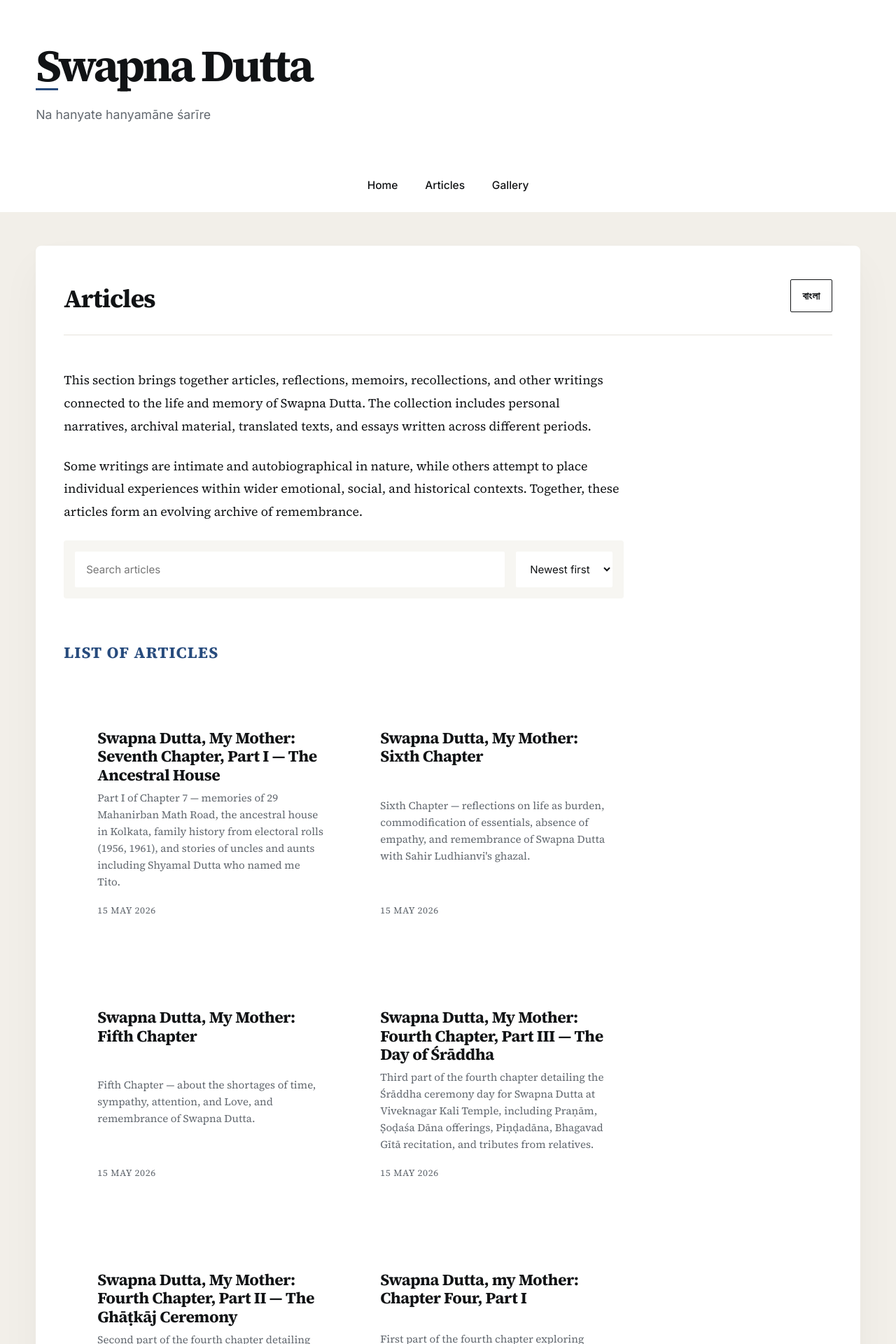
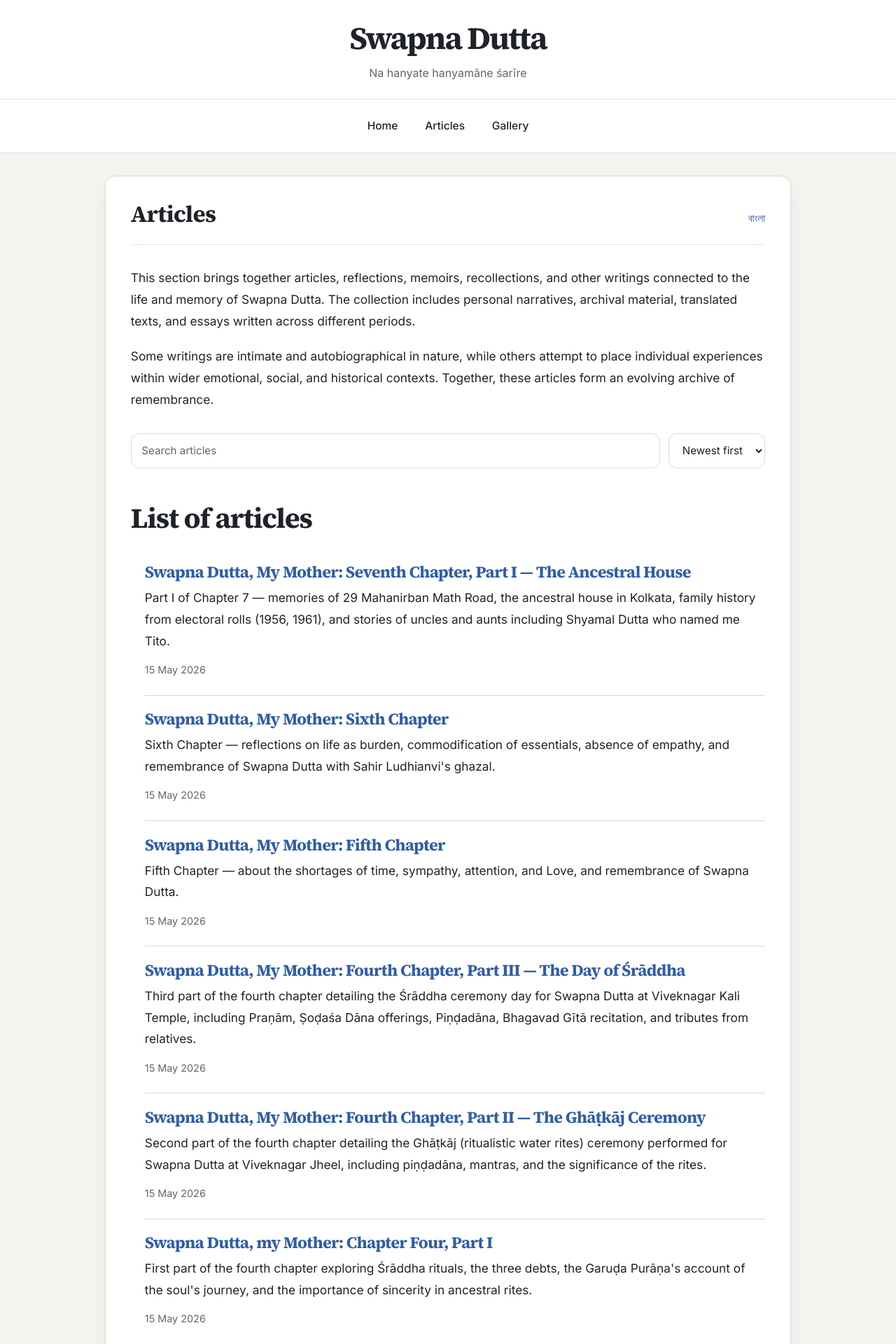
Before and after one commit to titodutta/swapnadutta, a Jekyll site: the page built from articles/index.md, in a window 1280 px wide. Shown: the top 1920 px of the page at 70% size. Built offline with Jekyll 4.4.1, drawn with Linux system fonts in a browser that asks for light colours.

Commit message:
Update global.css R1

```diff
--- a/assets/css/global.css
+++ b/assets/css/global.css
@@ -1,6 +1,3 @@
-/* ==========================================================================
-   1. CORE RESET & CANVASETTE
-   ========================================================================== */
 *,
 *::before,
 *::after {
@@ -14,42 +11,50 @@ html {
   text-size-adjust: none;
 }
 
-body, h1, h2, h3, h4, h5, h6, p, ul, ol, figure, blockquote {
+body,
+h1,
+h2,
+h3,
+h4,
+h5,
+h6,
+p,
+ul,
+ol,
+figure,
+blockquote {
   margin: 0;
   padding: 0;
 }
 
-img, picture, video, svg {
+img,
+picture,
+video,
+svg {
   display: block;
   max-width: 100%;
   height: auto;
 }
 
-button, input, textarea, select {
+button,
+input,
+textarea,
+select {
   font: inherit;
   color: inherit;
 }
 
-/* ==========================================================================
-   2. RE-ENGINEERED PREMIUM ARCHIVE DESIGN TOKENS
-   ========================================================================== */
 :root {
-  /* LIGHT CONFIG: Gallery Studio Muted Cream */
-  --bg: #f2efe9;            /* Deep studio matte paper background */
-  --surface: #ffffff;       /* Pure white layout cards */
-  --surface-soft: #f7f6f2;  /* Smooth grey-beige tint for tools/quotes */
-  --text: #111315;          /* Off-black charcoal ink */
-  --muted: #62686f;         /* Neutral slate for metadata */
-  --border: #ceca4;        /* Soft stone borders */
-  --line: #e6e3dc;          /* Clean layout dividing grid lines */
-  --accent: #274b7d;        /* Deep gallery sapphire accent */
-  --accent-hover: #173154;  /* Dark indigo focus state */
+  --bg: #f5f4f0;
+  --surface: #ffffff;
+  --surface-soft: #faf9f6;
+  --text: #1f2328;
+  --muted: #5f6770;
+  --border: #ddd8cf;
+  --line: #ebe6dd;
+  --accent: #2f5da8;
+  --accent-hover: #214683;
 
-  /* Layout Boundaries */
-  --page-width: 1280px;
-  --content-width: 800px;   /* Perfect visual density line width for text */
-
-  /* Modern Sharp Spacing Scale */
   --space-1: 0.25rem;
   --space-2: 0.5rem;
   --space-3: 0.75rem;
@@ -61,100 +66,64 @@ button, input, textarea, select {
   --space-12: 3rem;
   --space-16: 4rem;
 
-  /* Sharp Industrial Corners (Premium Archive Look) */
-  --radius-sm: 2px;
-  --radius-md: 4px;
-  --radius-lg: 8px;
+  --radius-sm: 0.375rem;
+  --radius-md: 0.625rem;
+  --radius-lg: 0.875rem;
   --radius-full: 999px;
 
-  /* Fonts */
-  --sans: "Inter", system-ui, -apple-system, sans-serif;
+  --page-width: 1320px;
+  --content-width: 980px;
+
+  --sans: "Inter", system-ui, -apple-system, BlinkMacSystemFont, "Segoe UI", sans-serif;
   --serif: "Source Serif 4", Georgia, serif;
 
-  /* Asymmetric Font Hierarchy Scales */
-  --text-sm: clamp(0.85rem, 0.82rem + 0.15vw, 0.95rem);
-  --text-base: clamp(1.02rem, 0.99rem + 0.15vw, 1.12rem);
-  --text-lg: clamp(1.2rem, 1.1rem + 0.4vw, 1.45rem);
-  --text-xl: clamp(1.6rem, 1.3rem + 1.2vw, 2.4rem);
-  --text-2xl: clamp(2.4rem, 1.6rem + 3vw, 4rem);
+  --text-sm: clamp(0.9rem, 0.86rem + 0.2vw, 1rem);
+  --text-base: clamp(1rem, 0.97rem + 0.2vw, 1.08rem);
+  --text-lg: clamp(1.15rem, 1rem + 0.6vw, 1.45rem);
+  --text-xl: clamp(1.7rem, 1.2rem + 1.8vw, 2.5rem);
+  --text-2xl: clamp(2.35rem, 1.5rem + 3vw, 4rem);
 
-  /* Deep Elevation Shadow */
-  --shadow-premium: 0 30px 60px rgba(17, 19, 21, 0.04), 0 2px 8px rgba(17, 19, 21, 0.02);
+  --shadow-md: 0 10px 30px rgba(20, 20, 20, 0.05);
 }
 
-@media (prefers-color-scheme: dark) {
-  :root {
-    /* DARK CONFIG: Low-Glare Velvet Charcoal */
-    --bg: #0f1012;          /* True deep studio black/grey matrix */
-    --surface: #17191c;     /* Elevated panel slate */
-    --surface-soft: #202327;/* Inner module contrast fills */
-    --text: #e2e5e8;        /* Soft silver typography ink (prevents blur glare) */
-    --muted: #9ba2a9;       /* Subdued secondary descriptions */
-    --border: #2a2d33;      /* Dark frame borders */
-    --line: #22252a;        /* Subtle container separators */
-    --accent: #7ca5eb;      /* Vibrant low-light active anchor blue */
-    --accent-hover: #a1c0f5;/* Soft active highlight */
-    --shadow-premium: none;
-  }
-}
-
-/* ==========================================================================
-   3. GLOBAL TEXT CONFIGURATION & ACCESSIBILITY
-   ========================================================================== */
 body {
   min-height: 100vh;
   background: var(--bg);
   color: var(--text);
   font-family: var(--sans);
   font-size: var(--text-base);
-  line-height: 1.8;
+  line-height: 1.72;
   -webkit-font-smoothing: antialiased;
   text-rendering: optimizeLegibility;
 }
 
-/* Add custom breathing scale space specifically to Bengali typography frames */
-:lang(bn) {
-  line-height: 1.95;
-  letter-spacing: normal;
-}
-
-a:focus-visible, button:focus-visible, input:focus-visible, select:focus-visible, textarea:focus-visible {
-  outline: 2px dashed var(--accent);
-  outline-offset: 4px;
-}
-
 .skip-link {
   position: absolute;
-  top: var(--space-4);
-  left: var(--space-4);
-  transform: translateY(-250%);
+  top: var(--space-3);
+  left: var(--space-3);
+  transform: translateY(-220%);
   z-index: 1000;
-  padding: var(--space-3) var(--space-6);
+  padding: var(--space-3) var(--space-4);
+  border-radius: var(--radius-sm);
   background: var(--text);
   color: var(--surface);
   text-decoration: none;
-  font-weight: 600;
-  font-size: var(--text-sm);
-  border-radius: var(--radius-sm);
 }
 
 .skip-link:focus {
   transform: translateY(0);
 }
 
-/* ==========================================================================
-   4. NEW ASYMMETRIC HEADER HERO MODULE
-   ========================================================================== */
 .site-header {
   background: var(--surface);
-  border-bottom: 1px solid var(--border);
-  padding: var(--space-16) 0 var(--space-12);
+  border-bottom: 1px solid var(--line);
 }
 
 .site-header__inner {
-  width: min(92%, var(--page-width));
+  width: min(96%, var(--page-width));
   margin: 0 auto;
-  text-align: left; /* Shifted to modern asymmetric left-alignment */
+  padding: var(--space-8) 0 var(--space-6);
+  text-align: center;
 }
 
 .site-title {
@@ -162,180 +131,100 @@ a:focus-visible, button:focus-visible, input:focus-visible, select:focus-visible
   color: var(--text);
   text-decoration: none;
   font-family: var(--serif);
-  font-size: var(--text-2xl);
+font-size: clamp(1.8rem, 1.2rem + 2vw, 3rem);
   font-weight: 700;
-  line-height: 0.95;
-  letter-spacing: -0.05em;
-  position: relative;
+  line-height: 1.02;
+  letter-spacing: -0.04em;
 }
 
-.site-title::after {
-  content: '';
-  position: absolute;
-  bottom: -4px;
-  left: 0;
-  width: var(--space-8);
-  height: 3px;
-  background: var(--accent); /* Tiny spatial geometric layout dot anchor */
+.site-title:hover,
+.site-title:focus-visible {
+  color: var(--accent);
 }
 
 .site-tagline {
-  margin-top: var(--space-6);
-  max-width: 50ch;
-  margin-left: 0;
+  margin-top: var(--space-3);
+  max-width: 62ch;
+  margin-inline: auto;
   color: var(--muted);
-  font-family: var(--sans);
-  font-size: var(--text-base);
-  line-height: 1.6;
+  font-size: var(--text-sm);
+  line-height: 1.65;
 }
 
-/* ==========================================================================
-   5. PREMIUM ARCHIVE BUTTON-STRIP NAVIGATION MENU
-   ========================================================================== */
-.site-navbar {
-  background: var(--surface);
-  border-bottom: 1px solid var(--border);
-  position: sticky;
-  top: 0;
-  z-index: 900; /* Pin navigation dynamically when browsing deep copy entries */
-}
 
-.nav-container {
-  width: min(92%, var(--page-width));
-  margin: 0 auto;
-}
-
-.nav-menu {
-  display: flex;
-  justify-content: flex-start; /* Asymmetric left-aligned alignment grid mapping */
-  gap: var(--space-6);
-  list-style: none;
-  padding: 0;
-  margin: 0;
-}
-
-.nav-menu a {
-  display: inline-block;
-  padding: var(--space-5) 0;
-  color: var(--text);
-  text-decoration: none;
-  font-weight: 600;
-  font-size: var(--text-sm);
-  text-transform: uppercase;
-  letter-spacing: 0.08em;
-  position: relative;
-}
-
-.nav-menu a::after {
-  content: '';
-  position: absolute;
-  bottom: -1px;
-  left: 0;
-  width: 100%;
-  height: 2px;
-  background: var(--accent);
-  transform: scaleX(0);
-  transition: transform 0.25s ease;
-}
-
-.nav-menu a:hover,
-.nav-menu a:focus-visible {
-  color: var(--accent);
-}
-
-.nav-menu a:hover::after,
-.nav-menu a:focus-visible::after {
-  transform: scaleX(1);
-}
-
-/* ==========================================================================
-   6. SINGLE-COLUMN MASTERWORK CONTAINER SHELL
-   ========================================================================== */
 .site-main {
-  padding: var(--space-12) 0 var(--space-16);
+  padding: var(--space-8) 0 var(--space-16);
 }
 
 .page-shell {
-  width: min(92%, var(--page-width));
+  width: min(96%, var(--page-width));
   margin: 0 auto;
 }
 
 .content-card {
-  width: 100%;
+  width: min(100%, var(--content-width));
   margin: 0 auto;
-  padding: var(--space-12) var(--space-10);
+  padding: clamp(1.25rem, 2.8vw, 2.75rem);
   background: var(--surface);
   border: 1px solid var(--border);
   border-radius: var(--radius-lg);
-  box-shadow: var(--shadow-premium);
+  box-shadow: var(--shadow-md);
 }
 
 .page-header {
-  margin-bottom: var(--space-12);
-  padding-bottom: var(--space-8);
+  margin-bottom: var(--space-8);
+  padding-bottom: var(--space-6);
   border-bottom: 1px solid var(--line);
+}
+
+.page-title {
+  font-family: var(--serif);
+  font-size: clamp(1.5rem, 1.1rem + 1.2vw, 2.2rem);
+  font-weight: 700;
+  line-height: 1.1;
+  letter-spacing: -0.02em;
 }
 
 .page-title-row {
   display: flex;
   justify-content: space-between;
-  align-items: flex-end;
-  gap: var(--space-6);
-}
-
-.page-title {
-  font-family: var(--serif);
-  font-size: var(--text-xl);
-  font-weight: 700;
-  line-height: 1.05;
-  letter-spacing: -0.03em;
+  align-items: baseline;
+  gap: 1rem;
 }
 
 .language-switcher {
   flex-shrink: 0;
-  padding: var(--space-2) var(--space-4);
-  border: 1px solid var(--text);
-  color: var(--text);
-  font-size: var(--text-sm);
-  font-weight: 600;
-  text-transform: uppercase;
-  letter-spacing: 0.05em;
+
+  color: var(--accent);
+
+  font-size: 0.95rem;
+  font-weight: 500;
+
   text-decoration: none;
-  border-radius: var(--radius-sm);
-  transition: all 0.2s ease;
+  white-space: nowrap;
 }
 
-.language-switcher:hover {
-  background: var(--text);
-  color: var(--surface);
+.language-switcher:hover,
+.language-switcher:focus-visible {
+  text-decoration: underline;
 }
 
 .page-description {
-  margin-top: var(--space-6);
-  max-width: 60ch;
+  margin-top: var(--space-4);
+  max-width: 62ch;
   color: var(--muted);
-  font-family: var(--serif);
-  font-size: var(--text-lg);
-  line-height: 1.6;
+  font-size: var(--text-base);
+  line-height: 1.7;
 }
 
 .page-meta {
-  margin-top: var(--space-4);
+  margin-top: var(--space-3);
   color: var(--muted);
-  font-size: var(--text-sm);
-  text-transform: uppercase;
-  letter-spacing: 0.05em;
-}
-
-/* ==========================================================================
-   7. HIGH-END EDITORIAL TEXT TYPOGRAPHY (DEEP READING)
-   ========================================================================== */
-.page-content {
-  max-width: var(--content-width);
+  font-size: 0.92rem;
 }
 
 .page-content > * + * {
-  margin-top: var(--space-6);
+  margin-top: var(--space-5);
 }
 
 .page-content h2,
@@ -343,282 +232,324 @@ a:focus-visible, button:focus-visible, input:focus-visible, select:focus-visible
 .page-content h4 {
   color: var(--text);
   font-family: var(--serif);
-  line-height: 1.15;
-  letter-spacing: -0.02em;
+  line-height: 1.16;
+  letter-spacing: -0.03em;
 }
 
 .page-content h2 {
-  margin-top: var(--space-16);
-  font-size: var(--text-lg);
+  margin-top: var(--space-12);
+  font-size: var(--text-xl);
   font-weight: 700;
-  text-transform: uppercase;
-  letter-spacing: 0.05em;
-  color: var(--accent);
 }
 
 .page-content h3 {
-  margin-top: var(--space-12);
+  margin-top: var(--space-8);
   font-size: var(--text-lg);
+  font-weight: 700;
+}
+
+.page-content h4 {
+  margin-top: var(--space-6);
+  font-size: 1.08rem;
   font-weight: 700;
 }
 
 .page-content p,
 .page-content li {
-  font-family: var(--serif); /* Deep text reads pivot entirely to the editorial serif */
+  max-width: 100%;
   font-size: var(--text-base);
-  line-height: 1.85;
+  line-height: 1.78;
 }
 
 .page-content ul,
 .page-content ol {
-  padding-left: var(--space-6);
+  padding-left: 1.25rem;
 }
 
 .page-content a {
   color: var(--accent);
-  text-decoration: underline;
-  text-decoration-color: var(--border);
-  text-underline-offset: 0.25em;
   text-decoration-thickness: 1px;
+  text-underline-offset: 0.15em;
 }
 
-.page-content a:hover {
+.page-content a:hover,
+.page-content a:focus-visible {
   color: var(--accent-hover);
-  text-decoration-color: var(--accent-hover);
 }
 
 .page-content blockquote {
-  padding: var(--space-6) var(--space-8);
-  border-left: 3px solid var(--accent);
+  padding: var(--space-4) var(--space-5);
+  border-left: 4px solid var(--accent);
   background: var(--surface-soft);
-  font-family: var(--serif);
-  font-style: italic;
-  margin: var(--space-8) 0;
+  border-radius: 0 var(--radius-md) var(--radius-md) 0;
 }
 
 .page-content hr {
   border: 0;
-  height: 1px;
-  background: var(--border);
-  margin: var(--space-12) 0;
+  border-top: 1px solid var(--line);
+  margin: var(--space-10) 0;
 }
 
-/* ==========================================================================
-   8. ARCHIVAL GALLERY MEDIA MODULES
-   ========================================================================== */
+.page-content figure {
+  margin: var(--space-8) 0;
+}
+
+.page-content figcaption {
+  margin-top: var(--space-3);
+  color: var(--muted);
+  font-size: 0.92rem;
+  text-align: center;
+}
+
 .article-image {
-  margin: var(--space-12) 0;
-  background: var(--surface-soft);
-  padding: var(--space-6);
-  border: 1px solid var(--border);
-  border-radius: var(--radius-md);
+  margin: 2rem auto;
+  text-align: center;
 }
 
 .article-image img {
-  width: 100%;
-  max-height: 580px;
-  object-fit: contain;
-  border-radius: var(--radius-sm);
+  display: block;
+  margin: 0 auto;
+
+  max-width: 100%;
+  width: auto;
+  height: auto;
+
+  border-radius: 12px;
+  box-shadow: var(--shadow);
 }
 
 .article-image figcaption {
-  margin-top: var(--space-4);
+  margin-top: 0.8rem;
+
+  max-width: 700px;
+  margin-left: auto;
+  margin-right: auto;
+
   color: var(--muted);
-  font-family: var(--sans);
-  font-size: var(--text-sm);
+
+  font-size: 0.95rem;
+  line-height: 1.6;
+
   text-align: center;
 }
 
-/* ==========================================================================
-   9. MODERN TWO-COLUMN ARCHIVE MAGAZINE GRIDS (INDEX MODULES)
-   ========================================================================== */
+.site-footer {
+  margin-top: var(--space-12);
+  border-top: 1px solid var(--border);
+  background: var(--surface);
+}
+
+.footer-inner {
+  width: min(96%, var(--page-width));
+  margin: 0 auto;
+  padding: var(--space-6) 0 var(--space-10);
+  text-align: center;
+}
+
+.footer-note {
+  margin-top: var(--space-2);
+  color: var(--muted);
+  font-size: 0.95rem;
+}
+
+a:focus-visible,
+button:focus-visible,
+input:focus-visible,
+textarea:focus-visible,
+select:focus-visible {
+  outline: 3px solid rgba(47, 93, 168, 0.22);
+  outline-offset: 3px;
+}
+
+@media (max-width: 820px) {
+  .content-card {
+    width: 100%;
+  }
+}
+
+@media (max-width: 640px) {
+  .site-header__inner {
+    padding: var(--space-6) 0 var(--space-5);
+  }
+
+  .site-title {
+    font-size: clamp(1.85rem, 8vw, 2.8rem);
+  }
+
+  .site-main {
+    padding-top: var(--space-6);
+  }
+
+  .content-card {
+    padding: 1.1rem;
+    border-radius: var(--radius-md);
+  }
+
+  .page-title {
+font-size: clamp(1.5rem, 1.1rem + 1.2vw, 2.2rem);
+  }
+
+  .page-content p,
+  .page-content li {
+    max-width: none;
+  }
+}
+
+@media (prefers-color-scheme: dark) {
+
+  :root {
+    --bg: #121212;
+    --surface: #1b1b1b;
+    --surface-soft: #242424;
+
+    --text: #f2f2f2;
+    --muted: #b8b8b8;
+
+    --border: #3a3a3a;
+    --line: #333333;
+
+    --accent: #8ab4ff;
+    --accent-hover: #a7c4ff;
+
+    --shadow-md: none;
+  }
+
+  .content-card {
+    box-shadow: none;
+  }
+
+  .article-image img {
+    box-shadow: none;
+  }
+}
+
+@media (prefers-reduced-motion: reduce) {
+  html {
+    scroll-behavior: auto;
+  }
+
+  *,
+  *::before,
+  *::after {
+    animation: none !important;
+    transition: none !important;
+  }
+}
+
+@media print {
+  .site-header,
+  .site-navbar,
+  .site-footer,
+  .nav-toggle,
+  .skip-link {
+    display: none !important;
+  }
+
+  .site-main {
+    padding: 0 !important;
+  }
+
+  .page-shell,
+  .content-card {
+    width: 100% !important;
+    margin: 0 !important;
+    padding: 0 !important;
+    border: 0 !important;
+    box-shadow: none !important;
+    background: #fff !important;
+  }
+}
+
+@media (max-width: 640px) {
+
+  .page-title-row {
+    flex-wrap: wrap;
+    gap: 0.5rem;
+  }
+
+  .language-switcher {
+    width: 100%;
+    text-align: right;
+  }
+}
+
 .article-tools,
 .gallery-tools {
   display: flex;
-  gap: var(--space-4);
-  margin-bottom: var(--space-10);
-  background: var(--surface-soft);
-  padding: var(--space-4);
-  border: 1px solid var(--border);
-  border-radius: var(--radius-md);
+  flex-wrap: wrap;
+  gap: 0.8rem;
+  margin: 2rem 0;
 }
 
 .article-tools input,
 .article-tools select,
 .gallery-tools input,
 .gallery-tools select {
-  padding: var(--space-3) var(--space-4);
+  padding: 0.7rem 0.9rem;
+
   border: 1px solid var(--border);
+  border-radius: 12px;
+
+  font-size: 0.95rem;
+
   background: var(--surface);
   color: var(--text);
-  font-size: var(--text-sm);
-  border-radius: var(--radius-sm);
 }
 
 .article-tools input,
 .gallery-tools input {
   flex: 1;
+  min-width: 220px;
 }
 
-/* Converts boring default list items into a beautiful clean magazine columns layout */
+.article-tools input::placeholder,
+.gallery-tools input::placeholder {
+  color: var(--muted);
+}
+
 .article-list,
 .gallery-list {
-  display: grid;
-  grid-template-columns: repeat(auto-fill, minmax(360px, 1fr));
-  gap: var(--space-8);
   list-style: none;
-  padding: 0;
+  padding-left: 0;
 }
 
 .article-item,
 .gallery-item {
-  border: 1px solid var(--border);
-  padding: var(--space-6);
-  background: var(--surface);
-  border-radius: var(--radius-md);
-  display: flex;
-  flex-direction: column;
-  justify-content: space-between;
-  transition: transform 0.2s ease, box-shadow 0.2s ease;
-}
-
-.article-item:hover,
-.gallery-item:hover {
-  transform: translateY(-2px);
-  box-shadow: 0 10px 20px rgba(17, 19, 21, 0.03);
+  border-bottom: 1px solid var(--border);
+  padding: 1.3rem 0;
 }
 
 .article-item h3,
 .gallery-item h3 {
-  font-family: var(--serif);
-  font-size: var(--text-lg);
-  margin-bottom: var(--space-2);
+  margin: 0 0 0.5rem;
 }
 
 .article-item h3 a,
 .gallery-item h3 a {
-  color: var(--text);
   text-decoration: none;
-}
-
-.article-item h3 a:hover,
-.gallery-item h3 a:hover {
-  color: var(--accent);
 }
 
 .article-item p,
 .gallery-item p {
-  font-size: var(--text-sm);
-  color: var(--muted);
-  margin-bottom: var(--space-4);
-  line-height: 1.6;
+  margin-bottom: 0.6rem;
 }
 
 .article-item small,
 .gallery-item small {
-  font-size: 0.82rem;
-  color: var(--muted);
-  text-transform: uppercase;
-  letter-spacing: 0.05em;
-}
-
-/* ==========================================================================
-   10. SYSTEM FOOTER
-   ========================================================================== */
-.site-footer {
-  margin-top: var(--space-16);
-  border-top: 1px solid var(--border);
-  background: var(--surface);
-  padding: var(--space-12) 0;
-}
-
-.footer-inner {
-  width: min(92%, var(--page-width));
-  margin: 0 auto;
-  text-align: left; /* Aligned symmetrically with left-aligned brand metrics */
-  font-size: var(--text-sm);
   color: var(--muted);
 }
 
-/* ==========================================================================
-   11. FLUID RESPONSIVE ADAPTATIONS
-   ========================================================================== */
-@media (max-width: 1024px) {
-  .article-list,
-  .gallery-list {
-    grid-template-columns: 1fr;
-  }
-}
-
 @media (max-width: 768px) {
-  .site-header {
-    padding: var(--space-10) 0;
-  }
-
-  .nav-menu {
-    flex-direction: column;
-    gap: 0;
-    width: 100%;
-  }
-
-  .nav-menu li {
-    width: 100%;
-    border-bottom: 1px solid var(--line);
-  }
-
-  .nav-menu a {
-    display: block;
-    padding: var(--space-4) var(--space-2);
-  }
-
-  .nav-menu a::after {
-    display: none;
-  }
 
   .article-tools,
   .gallery-tools {
     flex-direction: column;
   }
 
-  .content-card {
-    padding: var(--space-8) var(--space-4);
+  .article-tools input,
+  .article-tools select,
+  .gallery-tools input,
+  .gallery-tools select {
+    width: 100%;
   }
 }
-
-@media (max-width: 640px) {
-  .page-title-row {
-    flex-direction: column;
-    align-items: flex-start;
-    gap: var(--space-4);
-  }
-
-  .language-switcher {
-    width: 100%;
-    text-align: center;
-  }
-}
-
-/* ==========================================================================
-   12. MOTION SAFETY AND PRINT ENGINE
-   ========================================================================== */
-@media (prefers-reduced-motion: reduce) {
-  html { scroll-behavior: auto; }
-  *, *::before, *::after {
-    animation: none !important;
-    transition: none !important;
-  }
-}
-
-@media print {
-  .site-header, .site-navbar, .site-footer, .skip-link, .article-tools, .gallery-tools {
-    display: none !important;
-  }
-  .site-main { padding: 0 !important; }
-  .page-shell, .content-card {
-    width: 100% !important;
-    margin: 0 !important;
-    padding: 0 !important;
-    border: 0 !important;
-    background: #fff !important;
-  }
-}
```
